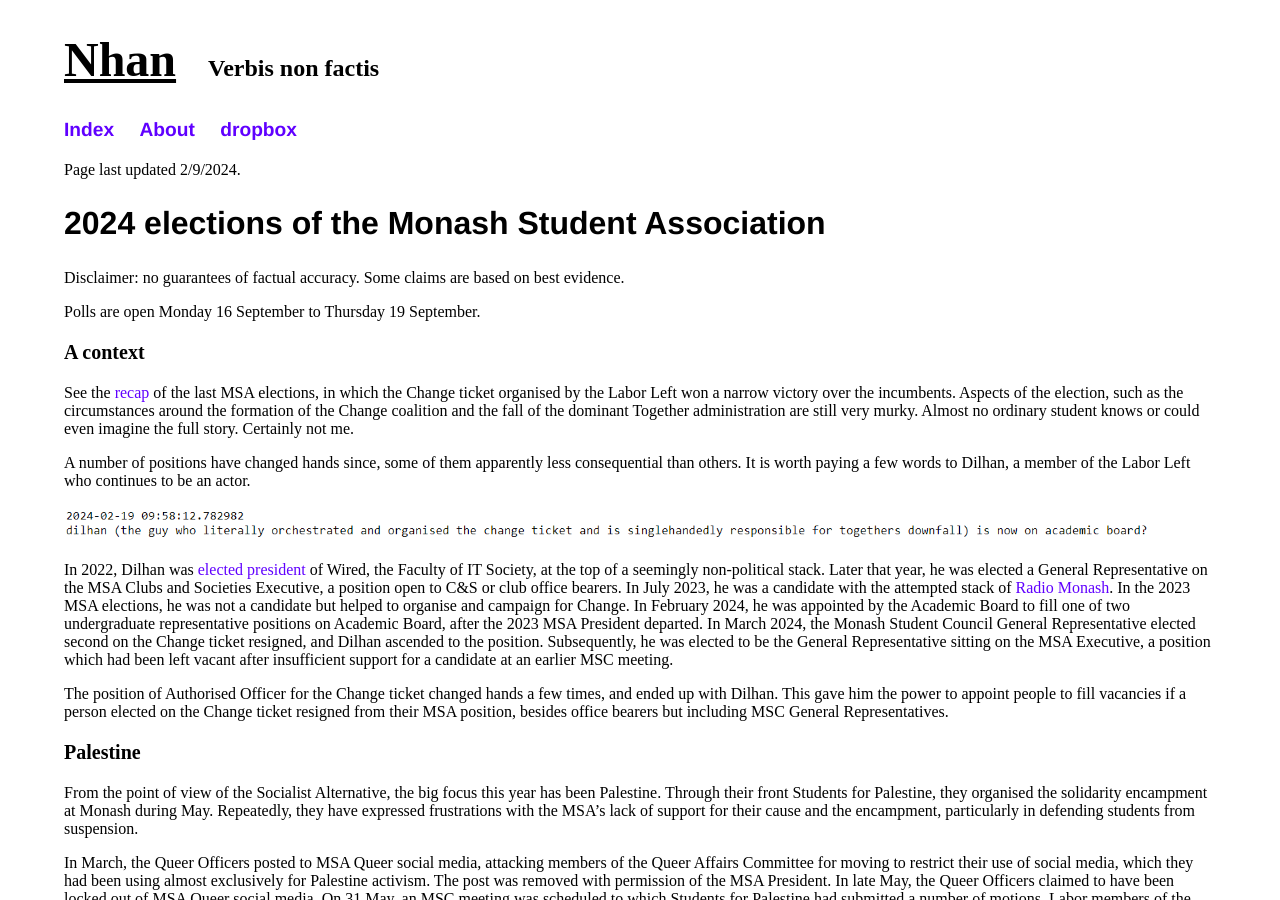
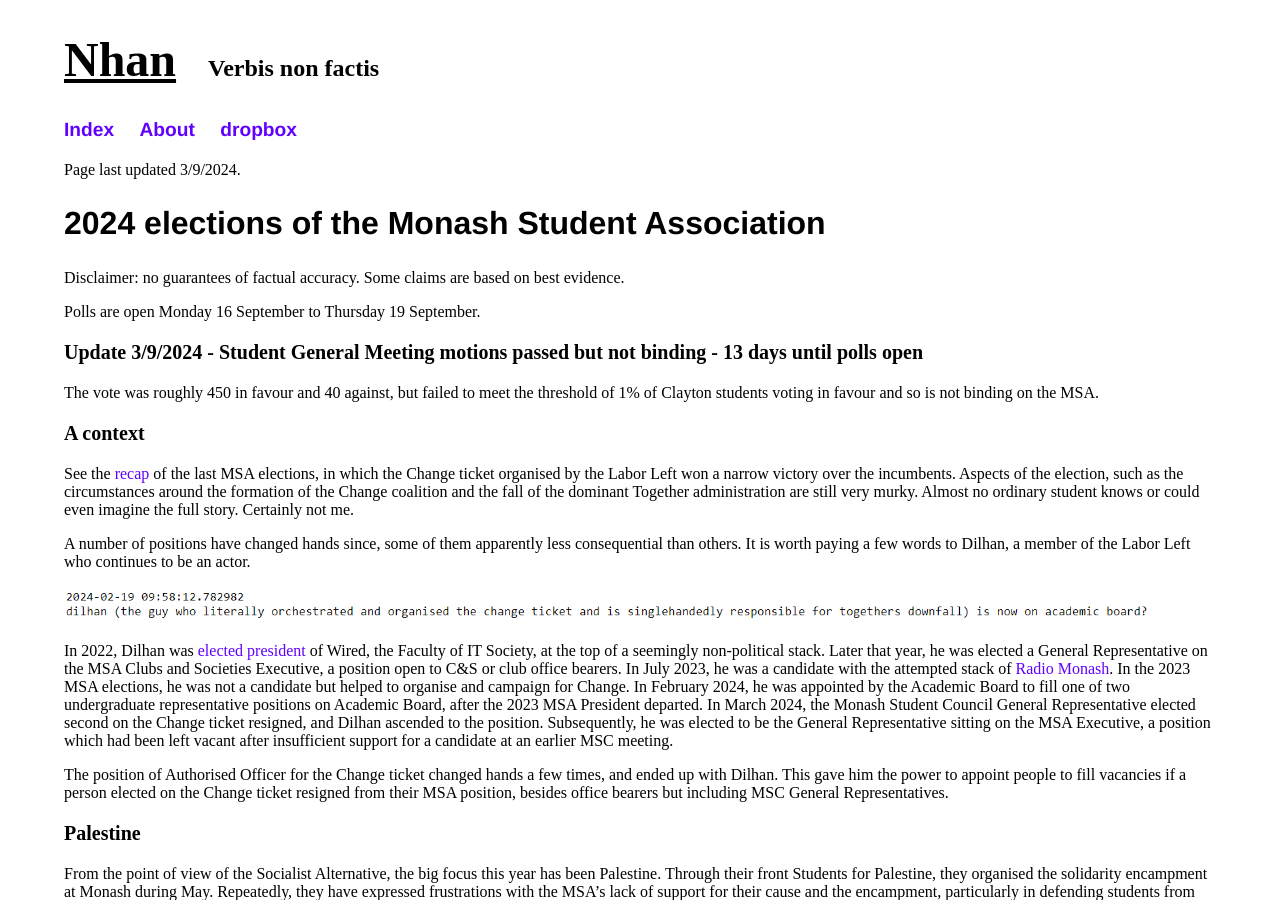
Before and after one commit to nhtnhanbn/nhtnhanbn.github.io, a Jekyll site: the page built from monash/msa24.md, in a window 1280 px wide and 900 px high. Built offline with Jekyll 4.4.1, drawn with Linux system fonts in a browser that asks for light colours.

Commit message:
Update msa24

```diff
--- a/monash/msa24.md
+++ b/monash/msa24.md
@@ -3,13 +3,17 @@ permalink: /msa24
 title: 2024 Monash Student Association elections
 ---
 
-Page last updated 2/9/2024.
+Page last updated 3/9/2024.
 
 ## 2024 elections of the Monash Student Association
 
 Disclaimer: no guarantees of factual accuracy. Some claims are based on best evidence.
 
 Polls are open Monday 16 September to Thursday 19 September.
+
+### Update 3/9/2024 - Student General Meeting motions passed but not binding - 13 days until polls open
+
+The vote was roughly 450 in favour and 40 against, but failed to meet the threshold of 1% of Clayton students voting in favour and so is not binding on the MSA.
 
 ### A context
 
```
